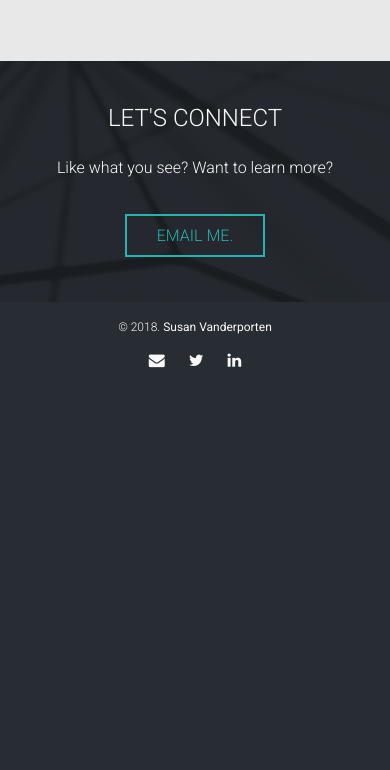
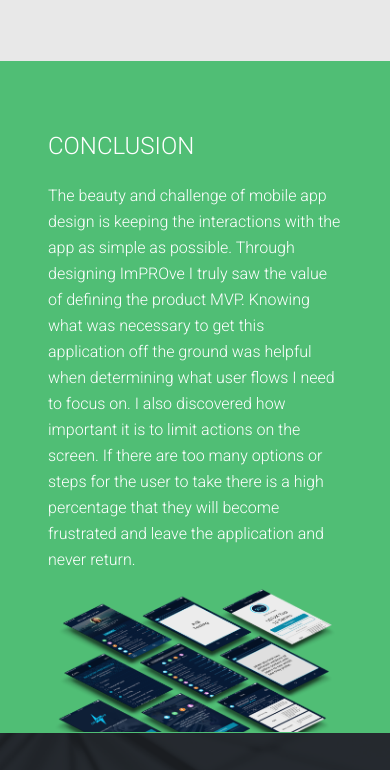
Before and after one commit to VanderfulDesigns/SusanVanderporten.com, a plain HTML site: page improve.html in a window 390 px wide. Shown: the part 10964-11734 px from the top of the page. Before the commit the page ends 11335 px from the top, so only its background shows below. Drawn offline with nearby package versions, Linux system fonts and the light colour scheme.

Commit message:
Update 3/15

```diff
--- a/css/style.css
+++ b/css/style.css
@@ -870,6 +870,13 @@ float:block;
   padding:3em 3em 0 3em;
 }
 
+#improve .conclusion {
+  background:#50BE75;
+  color:#ffffff;
+  padding:3em;
+}
+
+
 .conclusion ul li{
   list-style-type:circle;
   font-weight:300;
@@ -884,6 +891,12 @@ float:block;
   height:100%;
   width:100%;
   margin: 0% 0% -4px 0%;
+}
+
+#improve .conclusion img{
+  height:100%;
+  width:100%;
+  margin: 0% 0% -52px 0%;
 }
 
 /*
--- a/improve.html
+++ b/improve.html
@@ -355,14 +355,19 @@
 
 <!--conclusion-->
 
-<!--
+
 
 <section class="conclusion">
 
 <h2>CONCLUSION</h2>
 
-<p>Healthcare is overwhelming and complex and there is a real need to turn health care on its head and help individuals be proactive instead of reactive in their health. While in my discovery people would use a product like Mandala Health, there is still a disconnect in seeing the value in this product vs. actually using the product. The challenge is discovering how to help users feel this is a benefit in their lives vs. a burden and too hard to manage. </p>
+<p>The beauty and challenge of mobile app design is keeping the interactions with the app as simple as possible. Through designing ImPROve I truly saw the value of defining the product MVP. Knowing what was necessary to get this application off the ground was helpful when determining what user flows I need to focus on. I also discovered how important it is to limit actions on the screen. If there are too many options or steps for the user to take there is a high percentage that they will become frustrated and leave the application and never return. </p>
 
+<img src="images/improve_conclusion.png" alt="IMPROVE Conclusion"/>
+
+
+</section>
+<!--
 <h2>FOR FUTURE CONSIDERATION</h2>
 
   <ul>
@@ -382,7 +387,7 @@
 
 
 
-</section>
+
 -->
 
 <!--END conclusion-->
```
Also changed, not shown: images/improve_conclusion.png (added).
